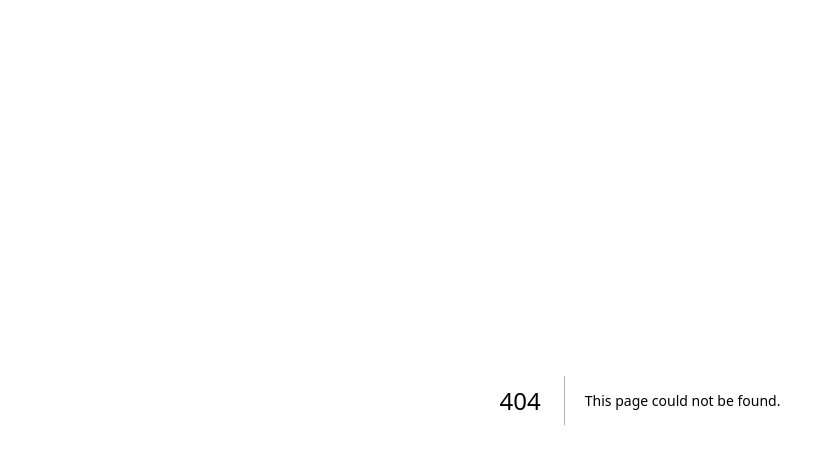
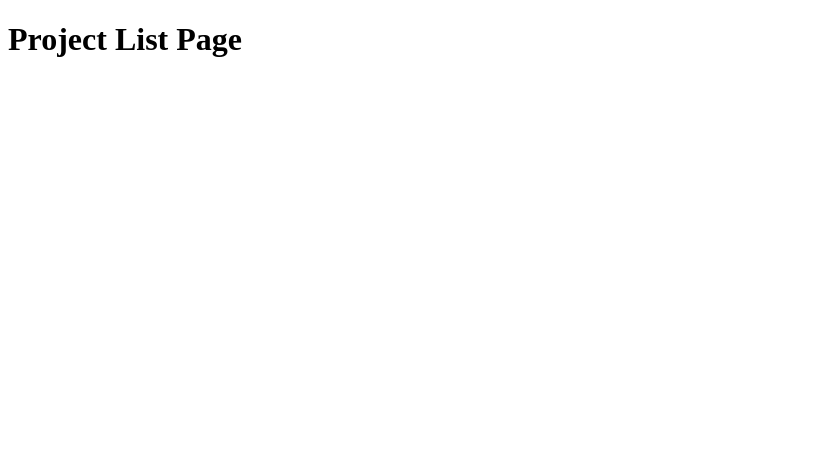
Before and after one commit to hack4impact-utk/internal-applications, a Next.js app in the folder apps/admin-portal/: page /projects in a window 1280 px wide. Before the commit this address had no page. Shown: the top 464 px of the page, without its empty margins (0-835 px from the left). Built offline with nearby package versions, Linux system fonts and the light colour scheme.

Commit message:
Added projects folder and page

```diff
--- /dev/null
+++ b/apps/admin-portal/src/app/projects/page.tsx
@@ -0,0 +1,5 @@
+ export default function ProjectListPage() {
+    return (
+        <h1>Project List Page</h1>
+    );
+}
```
Also changed, not shown: package.json (+4 -4 lines), 1 other file (tests, documents, lock files or other folders).
